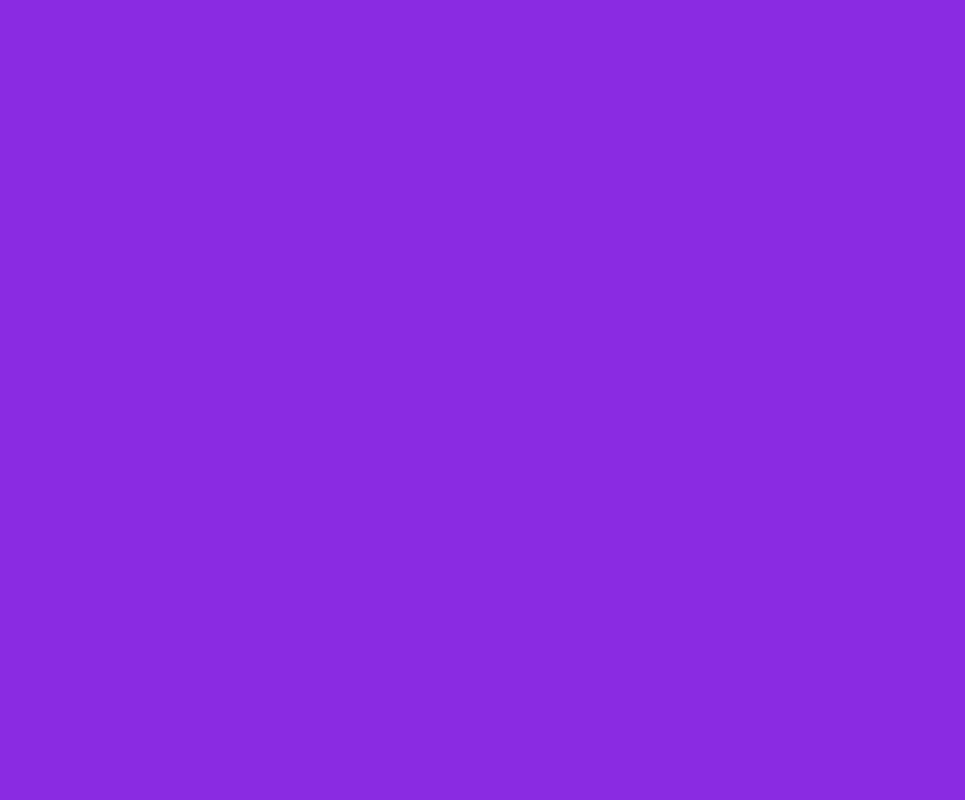
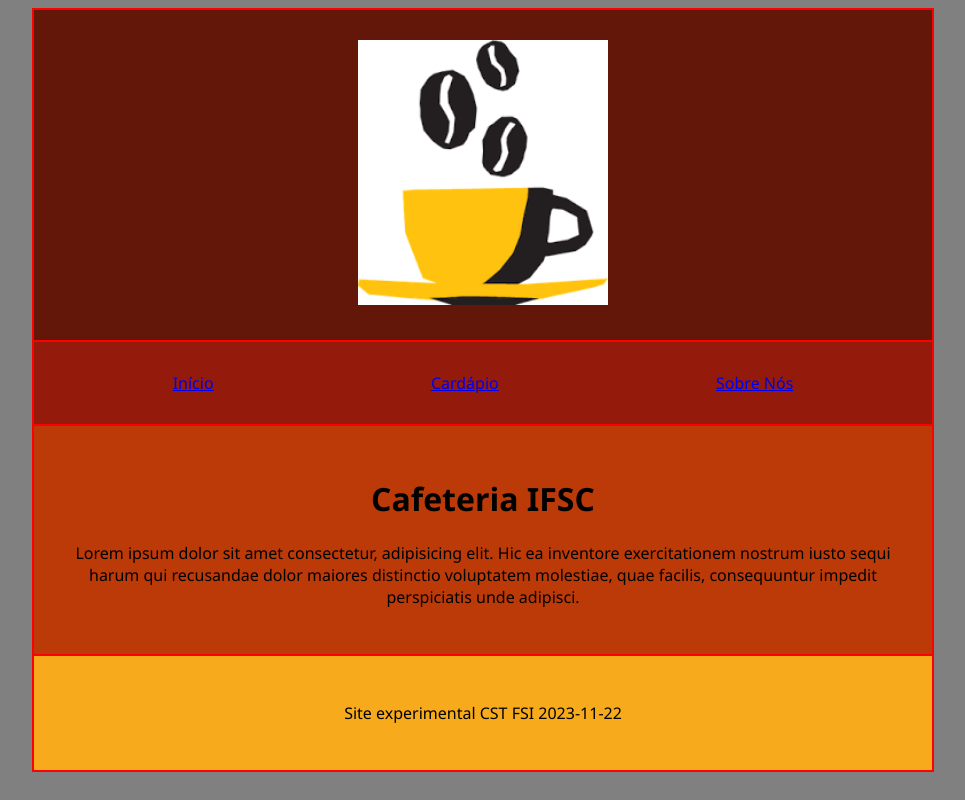
Before and after one commit to nicolasifsc04/cafeteriaifsc, a plain HTML site: page index.html in a window 1280 px wide. Shown: the whole page, without its empty margins (157-1122 px from the left). Drawn offline with Linux system fonts and the light colour scheme.

Commit message:
alteraçoes

```diff
--- a/index.html
+++ b/index.html
@@ -7,6 +7,22 @@
     <link rel="stylesheet" href="style.css">
 </head>
 <body>
-
+    <div class="container">
+        <div class="topo">
+            <img src="logo1.png" alt="Cafeteria IFSC" width="250">
+        </div>
+        <div class="nav">
+            <a href="index.html">Início</a>
+            <a href="cardapio.html">Cardápio</a>
+            <a href="sobre.html">Sobre Nós</a>
+        </div>
+        <div class="principal">
+            <h1>Cafeteria IFSC</h1>
+            <p>Lorem ipsum dolor sit amet consectetur, adipisicing elit. Hic ea inventore exercitationem nostrum iusto sequi harum qui recusandae dolor maiores distinctio voluptatem molestiae, quae facilis, consequuntur impedit perspiciatis unde adipisci.</p>
+        </div>
+        <div class="rodape">
+            <p>Site experimental CST FSI 2023-11-22</p>
+        </div>
+    </div>
 </body>
 </html>
--- a/style.css
+++ b/style.css
@@ -1,3 +1,35 @@
 body{
-    background-color: blueviolet;
+    background-color: gray;
+    font-family:'Segoe UI', Tahoma, Geneva, Verdana, sans-serif;
 }
+
+div{
+    border:1px solid red;
+    /* margem interna */
+    padding: 30px;
+}
+
+.container{
+    max-width:900px;
+    margin:auto; /* centraliza a proria div*/
+    padding:0;
+}
+
+/* chama div com class=topo */
+.topo{
+    background-color: #621708;
+    text-align: center;
+}
+.nav{
+    background-color: #941b0c;
+    display:flex;
+    justify-content:space-around;
+}
+.principal{
+    background-color: #bc3908;
+    text-align: center;
+}
+.rodape{
+    background-color: #f6aa1c;
+    text-align: center;
+}
```
Also changed, not shown: logo.png (added), logo1.png (added).
